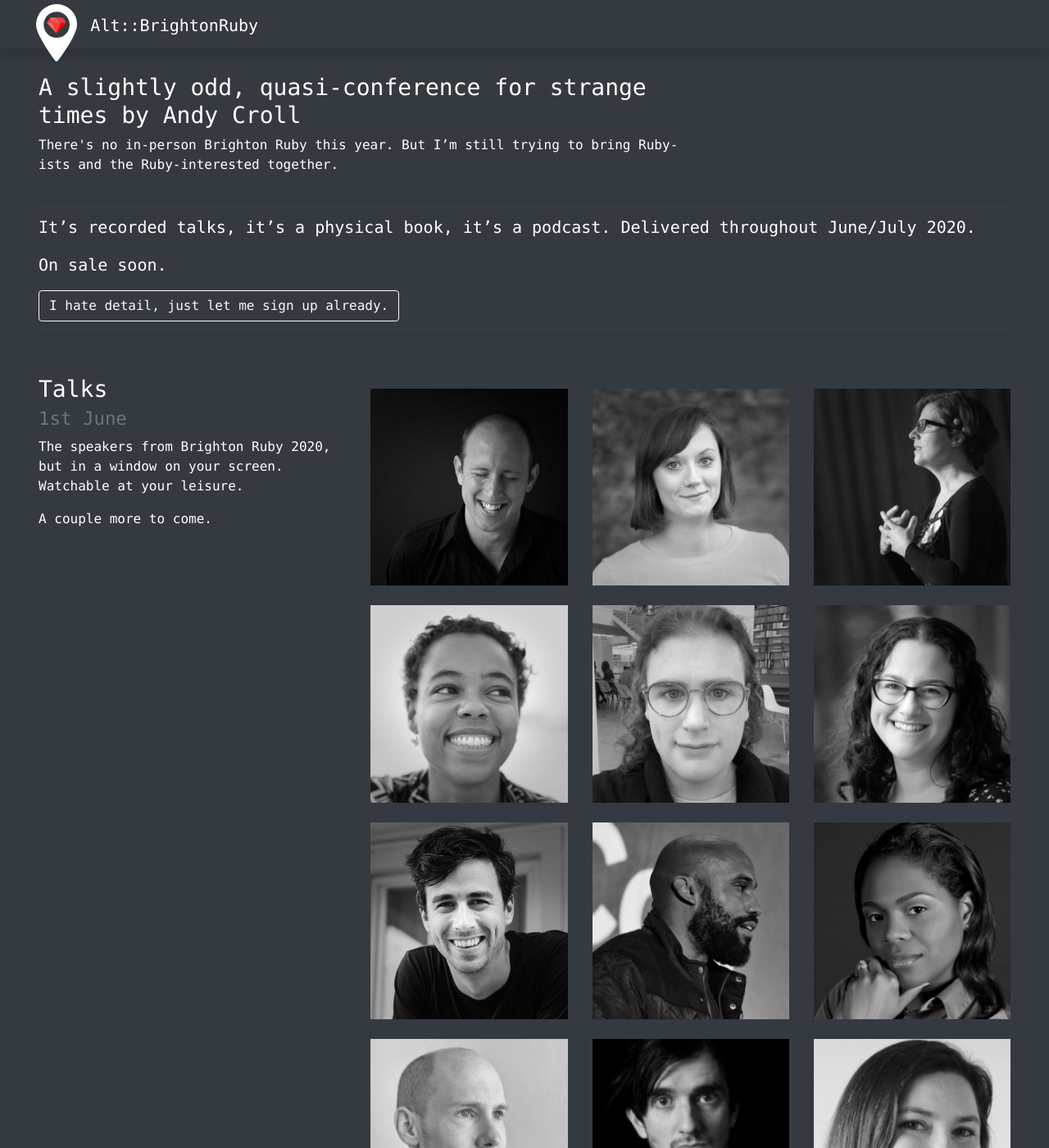
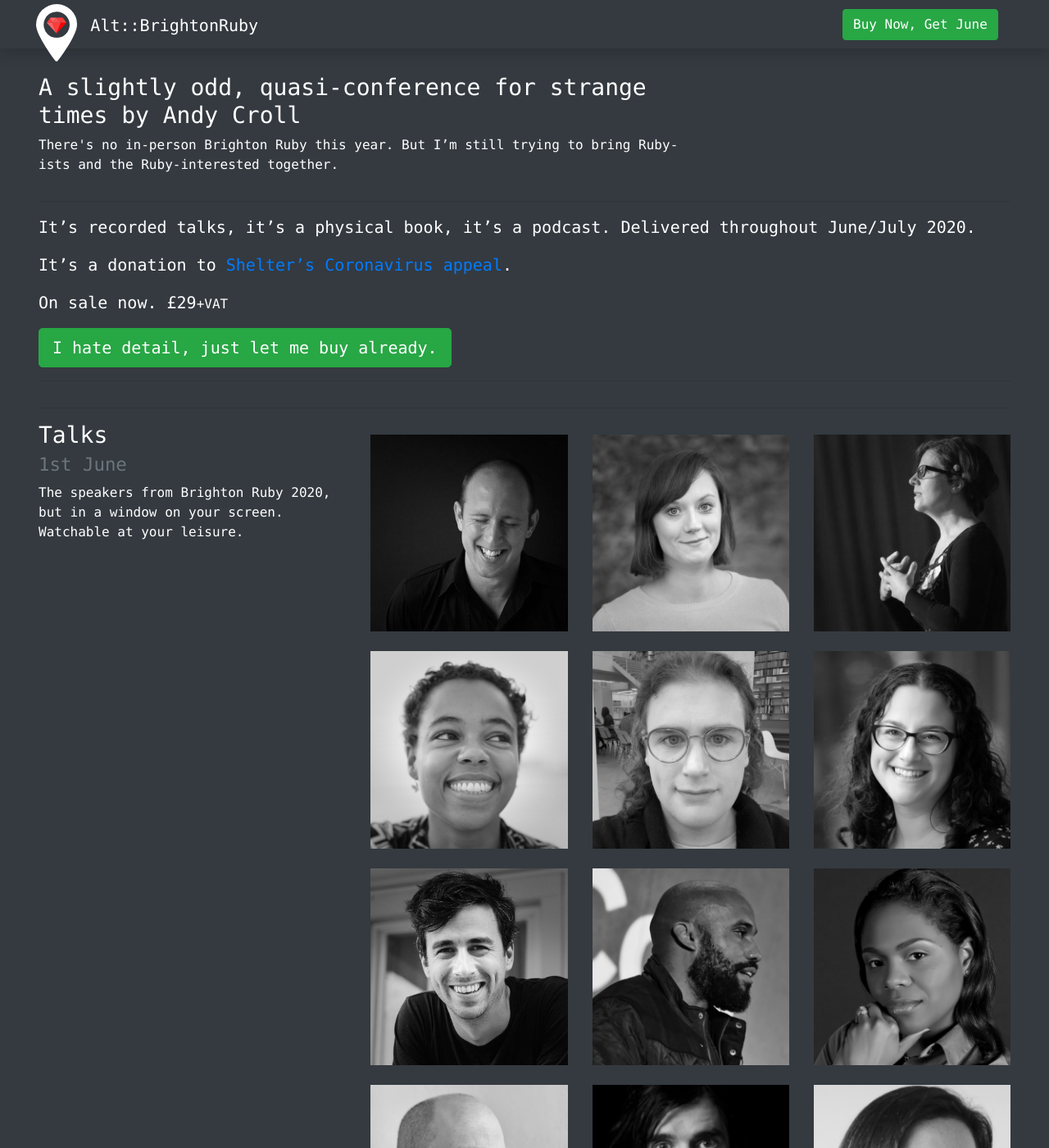
Before and after one commit to andycroll/alt.brightonruby.com, a Jekyll site: the page built from index.html, in a window 1280 px wide and 1400 px high. Shown: the whole window at 82% size. Built offline with Jekyll 4.4.1, drawn with Linux system fonts in a browser that asks for light colours; comment, search, counter and statistics services are not loaded; some of the changed text lies outside the part shown.

Commit message:
Ready to sell.

```diff
--- a/_layouts/default.html
+++ b/_layouts/default.html
@@ -22,8 +22,10 @@
 			<div class="container-fluid ">
 				<a class="navbar-brand position-relative pt-2 text-white" href="/">
 					<img src="/images/logo.svg" alt="logo" width="50px" style="position: absolute; top: -3px; left: -18px" />
-					&nbsp;&nbsp;&nbsp;&nbsp;Alt::BrightonRuby
+					&nbsp;&nbsp;&nbsp;&nbsp;Alt::B<span class="d-none d-sm-inline">righ</span>t<span class="d-none d-sm-inline">o</span>nRuby
 				</a>
+
+				<a href="https://andycroll.podia.com/alt-brightonruby-2020" class="btn btn-success">Buy<span class="d-none d-sm-inline"> Now</span><span class="d-none d-md-inline">, Get June</span></a>
 			</div>
 		</nav>
 
--- a/index.html
+++ b/index.html
@@ -18,8 +18,9 @@ image: "/images/social-image.jpg"
 		<div class="col">
 			<hr />
 			<p class="lead">It’s recorded talks, it’s a physical book, it’s a podcast. Delivered throughout June/July 2020.</p>
-      <p class="lead">On sale soon.</p>
-      <p><a href="#signup" class="btn btn-outline-light">I hate detail, just let me sign up already.</a></p>
+			<p class="lead">It’s a donation to <a href="https://england.shelter.org.uk/donate?reserved_appeal_code=20200318-IG-01">Shelter’s Coronavirus appeal</a>.</p>
+			<p class="lead">On sale now. £29<small>+VAT</small></p>
+			<p><a href="https://andycroll.podia.com/alt-brightonruby-2020" class="btn btn-lg btn-success">I hate detail, just let me buy already.</a></p>
 			<hr />
 		</div>
 	</div>
@@ -33,7 +34,6 @@ image: "/images/social-image.jpg"
 				<small class="text-muted">1st June</small>
 			</h2>
 			<p>The speakers from Brighton Ruby 2020, but in a window on your screen. Watchable at your leisure.</p>
-      <p>A couple more to come.</p>
 		</div>
 		<div class="col-12 offset-sm-1 col-sm-11 offset-lg-0 col-lg-8">
 			<div class="row my-3">
@@ -160,11 +160,12 @@ image: "/images/social-image.jpg"
 
 	<div class="row">
 		<div class="col">
-      <h3>I’m sold, what now?</h3>
-      <p>Sign up here and I’ll email when we have it all lined up.</p>
+			<h3 class="mb-3">I’m sold, what now?</h3>
+			<a href="https://andycroll.podia.com/alt-brightonruby-2020" class="btn btn-success btn-lg">Grab your credit card & buy it</a>
 		</div>
 	</div>
 
+	<!--
   <div class="row">
     <div class="col-12 col-md-6">
       <form action="//goodscary.us1.list-manage.com/subscribe/post?u=8978f575757c4b55d2a353a62&amp;id=7c1e5235c9" method="post" class="form">
@@ -182,6 +183,7 @@ image: "/images/social-image.jpg"
       <p>Your information will be transferred to Mailchimp for processing, we use them to send our emails.</p>
     </div>
   </div>
+  -->
 
 	<hr />
 
```
Also changed, not shown: css/site.css, css/site.min.css. Lines whose indentation alone changed are shown as unchanged.
